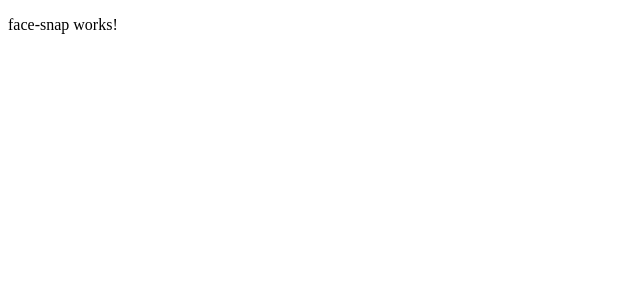
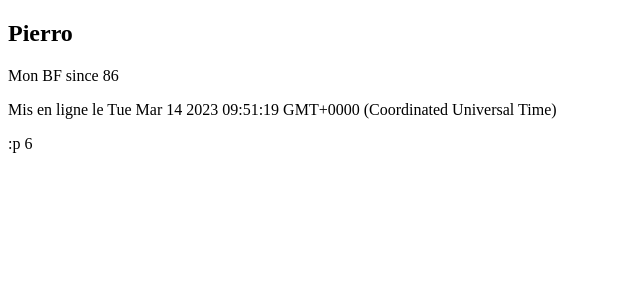
Before and after one commit to Jean-charles-Brun/snapface, an Angular app: page / in a window 1280 px wide. Shown: the top 300 px of the page, without its empty margins (0-640 px from the left). Built offline with nearby package versions, Linux system fonts and the light colour scheme.

Commit message:
string interpolation

```diff
--- a/src/app/face-snap/face-snap.component.html
+++ b/src/app/face-snap/face-snap.component.html
@@ -1 +1,4 @@
-<p>face-snap works!</p>
+<h2>{{ title }}</h2>
+<p>{{ description }}</p>
+<p>Mis en ligne le {{ createdDate }}</p>
+<p> :p {{ snaps }} </p>
--- a/src/app/face-snap/face-snap.component.ts
+++ b/src/app/face-snap/face-snap.component.ts
@@ -1,10 +1,23 @@
-import { Component } from '@angular/core';
+import { Component, OnInit } from '@angular/core';
 
 @Component({
   selector: 'app-face-snap',
   templateUrl: './face-snap.component.html',
   styleUrls: ['./face-snap.component.scss']
 })
-export class FaceSnapComponent{
+export class FaceSnapComponent implements OnInit{
+
+  title!: string;
+  description!:string;
+  createdDate!: Date;
+  snaps!: number;
+
+  ngOnInit(): void {
+    this.title = 'Pierro';
+    this.description = 'Mon BF since 86';
+    this.createdDate = new Date();
+    this.snaps =6;
+  }
+
 
 }
```
